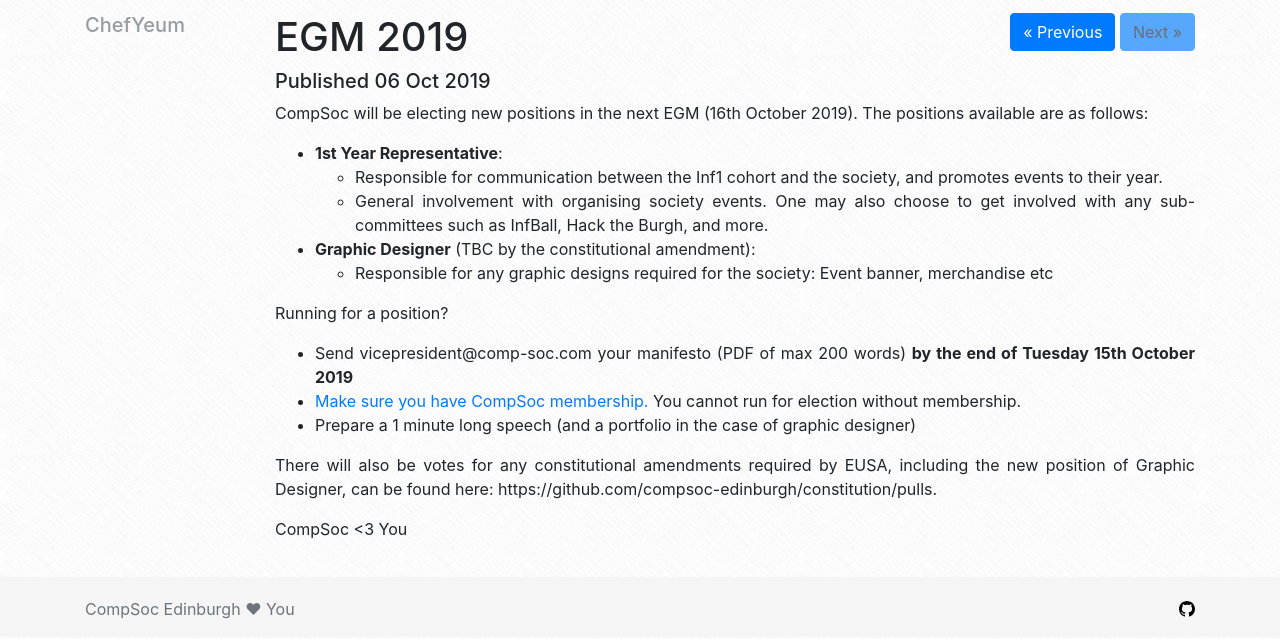
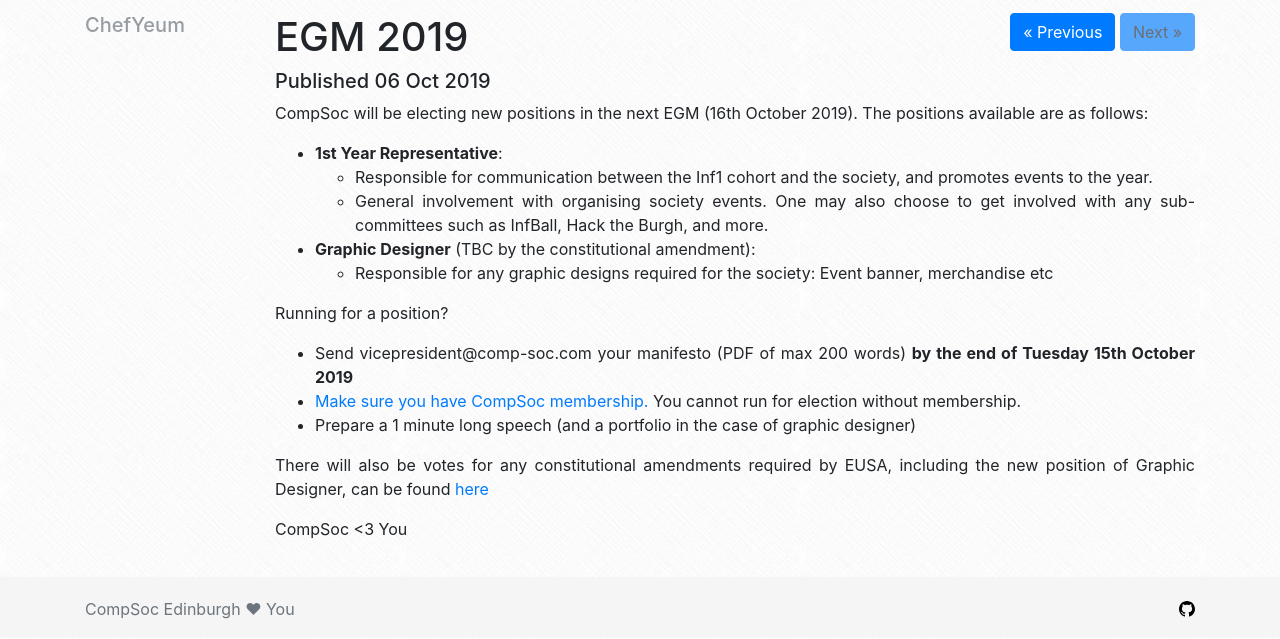
Before and after one commit to compsoc-edinburgh/website, a Jekyll site: the page built from _posts/2019-10-06-egm-2019.md, in a window 1280 px wide. Shown: the part 346-985 px from the top of the page. Built offline with Jekyll 4.4.1, drawn with Linux system fonts in a browser that asks for light colours; nearby versions of some CDN libraries.

Commit message:
add text link

```diff
--- a/_posts/2019-10-06-egm-2019.md
+++ b/_posts/2019-10-06-egm-2019.md
@@ -6,7 +6,7 @@
 CompSoc will be electing new positions in the next EGM (16th October 2019). The positions available are as follows:
 
 - **1st Year Representative**:
-  - Responsible for communication between the Inf1 cohort and the society, and promotes events to their year.
+  - Responsible for communication between the Inf1 cohort and the society, and promotes events to the year.
   - General involvement with organising society events. One may also choose to get involved with any sub-committees such as InfBall, Hack the Burgh, and more.
 - **Graphic Designer** (TBC by the constitutional amendment):
   - Responsible for any graphic designs required for the society: Event banner, merchandise etc
@@ -17,6 +17,6 @@
 - [Make sure you have CompSoc membership.](/join) You cannot run for election without membership.
 - Prepare a 1 minute long speech (and a portfolio in the case of graphic designer)
 
-There will also be votes for any constitutional amendments required by EUSA, including the new position of Graphic Designer, can be found here: https://github.com/compsoc-edinburgh/constitution/pulls.
+There will also be votes for any constitutional amendments required by EUSA, including the new position of Graphic Designer, can be found [here](https://github.com/compsoc-edinburgh/constitution/pulls)
 
 CompSoc <3 You
```
